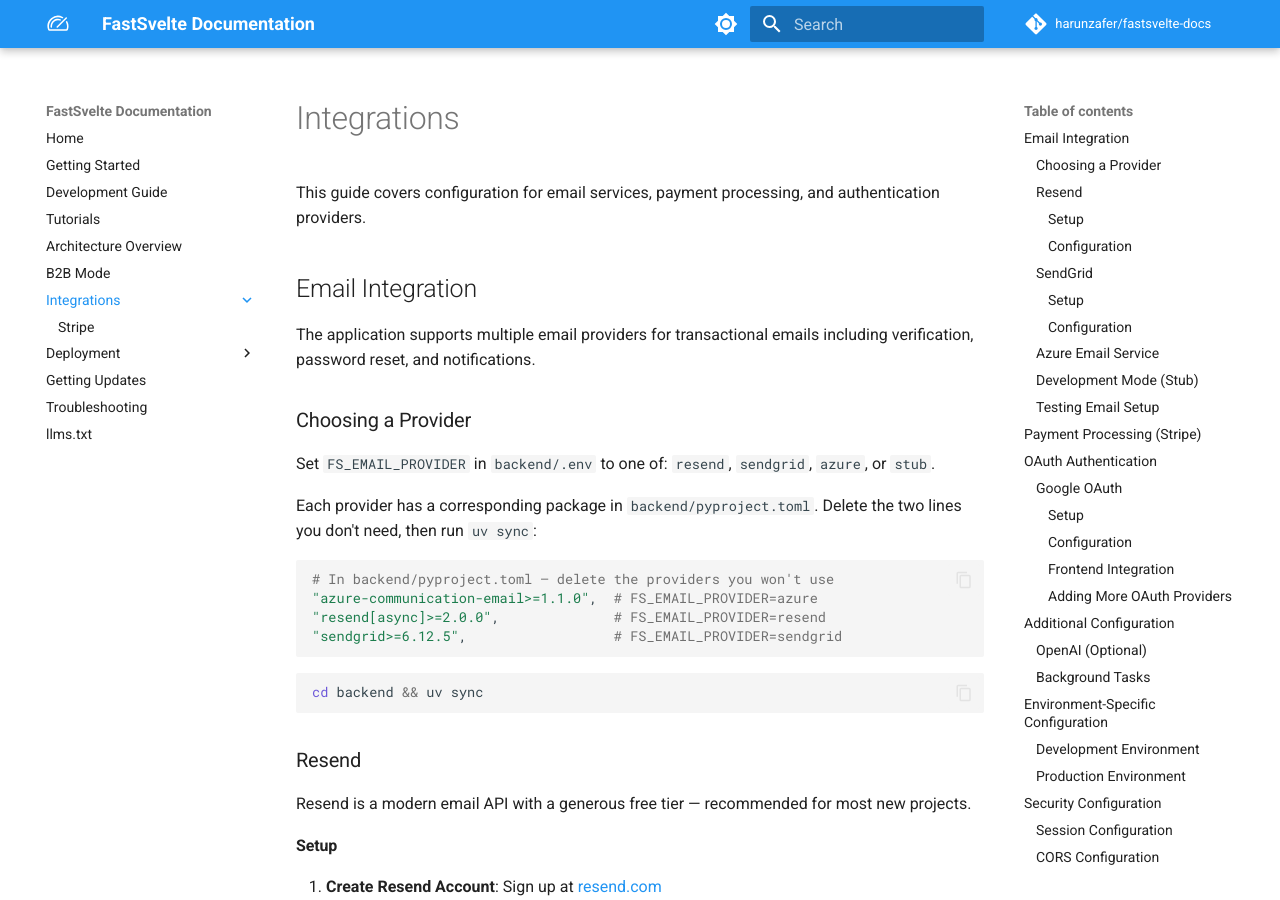
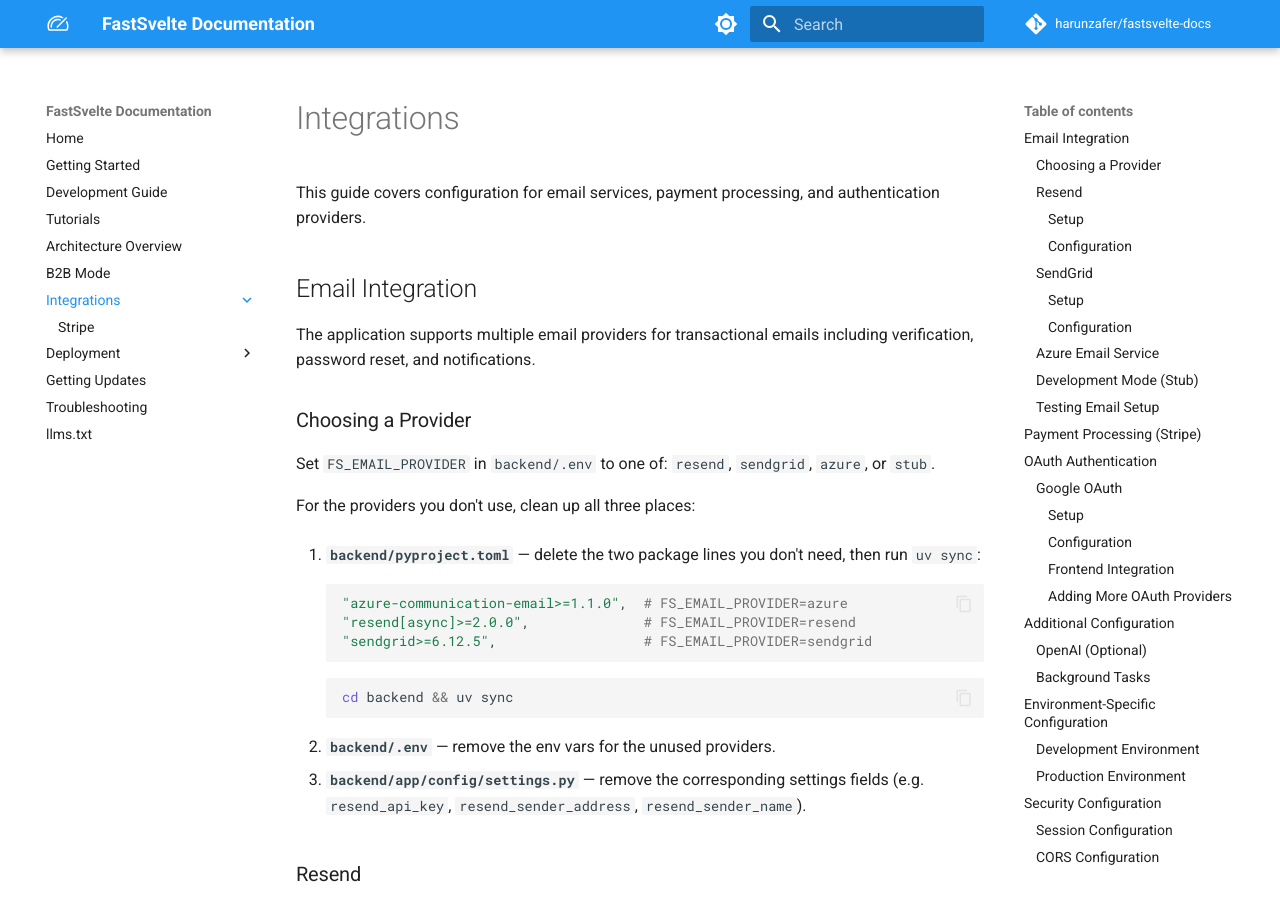
Before and after one commit to harunzafer/fastsvelte-docs, an MkDocs documentation site: the page built from docs/integrations/index.md, in a window 1280 px wide and 900 px high. Built offline with MkDocs 1.6.1 and Material for MkDocs 9.7.7, drawn with Linux system fonts in a browser that asks for light colours; comment, search, counter and statistics services are not loaded.

Commit message:
Clarify email provider cleanup steps
Tell users to also remove unused env vars and settings.py fields,
not just the pyproject.toml package line.

````diff
--- a/docs/integrations/index.md
+++ b/docs/integrations/index.md
@@ -15,18 +15,23 @@ The application supports multiple email providers for transactional emails inclu
 
 Set `FS_EMAIL_PROVIDER` in `backend/.env` to one of: `resend`, `sendgrid`, `azure`, or `stub`.
 
-Each provider has a corresponding package in `backend/pyproject.toml`. Delete the two lines you don't need, then run `uv sync`:
+For the providers you don't use, clean up all three places:
 
-```toml
-# In backend/pyproject.toml — delete the providers you won't use
-"azure-communication-email>=1.1.0",  # FS_EMAIL_PROVIDER=azure
-"resend[async]>=2.0.0",              # FS_EMAIL_PROVIDER=resend
-"sendgrid>=6.12.5",                  # FS_EMAIL_PROVIDER=sendgrid
-```
+1. **`backend/pyproject.toml`** — delete the two package lines you don't need, then run `uv sync`:
 
-```bash
-cd backend && uv sync
-```
+    ```toml
+    "azure-communication-email>=1.1.0",  # FS_EMAIL_PROVIDER=azure
+    "resend[async]>=2.0.0",              # FS_EMAIL_PROVIDER=resend
+    "sendgrid>=6.12.5",                  # FS_EMAIL_PROVIDER=sendgrid
+    ```
+
+    ```bash
+    cd backend && uv sync
+    ```
+
+2. **`backend/.env`** — remove the env vars for the unused providers.
+
+3. **`backend/app/config/settings.py`** — remove the corresponding settings fields (e.g. `resend_api_key`, `resend_sender_address`, `resend_sender_name`).
 
 ### Resend
 
````
